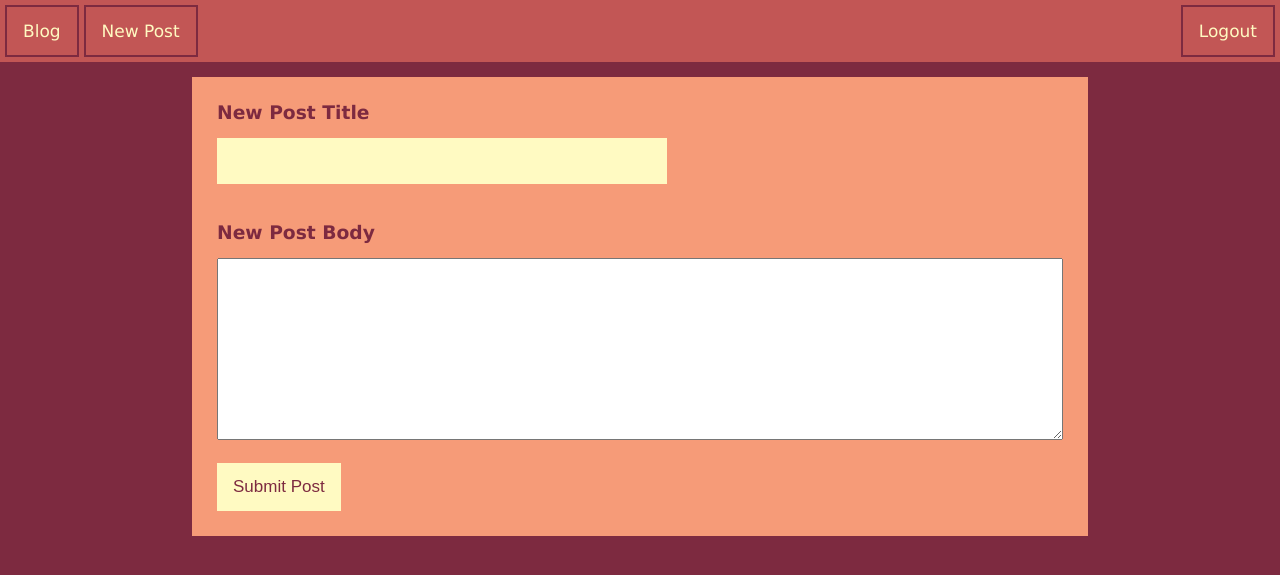
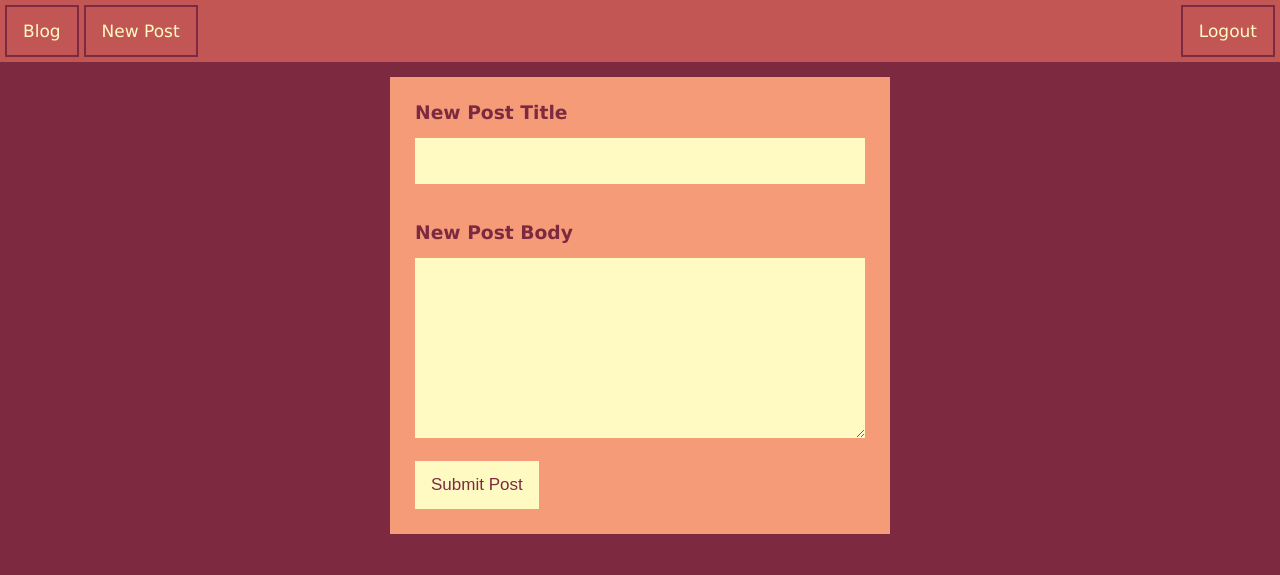
Before and after one commit to jeffmorice/blogz, a Flask app: page /newpost in a window 1280 px wide. Shown: the top 575 px of the page. Run offline with Flask 2, Linux system fonts and the light colour scheme; the visitor is signed in with stand-in values (Sample User, id 1); data comes from the database, SQL or seed files in the repository.

Commit message:
Modified CSS and HTML files for styling purposes.

```diff
--- a/static/styles.css
+++ b/static/styles.css
@@ -76,13 +76,12 @@ p {
 }
 
 textarea {
-  width: 100%;
-  padding-top: 15px;
-  padding-left: 15px;
-  padding-right: 15px;
-  padding-bottom: 15px;
+  padding: 15px;
+  width: 450px;
   box-sizing: border-box;
   color: #7d2a40;
+  background-color: #fffac2;
+  border: 0px solid red;
 }
 
 input[type=text], input[type="password"], input[type=submit] {
@@ -157,6 +156,12 @@ td {
  white-space: pre-wrap;
 }
 
+.input_w {
+  width: 500px;
+  margin-left: auto;
+  margin-right: auto;
+}
+
 #topbar {
   height: 62px; /* Set the height of the topbar */
   width: 100%; /* Full-height: remove this if you want "auto" width */
--- a/templates/login.html
+++ b/templates/login.html
@@ -1,7 +1,7 @@
 {% extends "base.html" %}
 
 {% block content %}
-<div class='center_vert'>
+<div class='center_vert input_w'>
   <div id='login' class='solid'>
     <form action="/login" method="post">
         <table>
--- a/templates/newpost.html
+++ b/templates/newpost.html
@@ -1,7 +1,7 @@
 {% extends 'base.html' %}
 
     {% block content %}
-    <article>
+    <article class='input_w'>
         <div>
           <form method='POST' action="/newpost">
             <label> <h3> New Post Title </h3>
--- a/templates/signup.html
+++ b/templates/signup.html
@@ -2,7 +2,7 @@
 
 {% block content%}
 
-  <div class='center_vert'>
+  <div class='center_vert input_w'>
     <div id='login'>
       <form method='POST'>
         <table>
```
